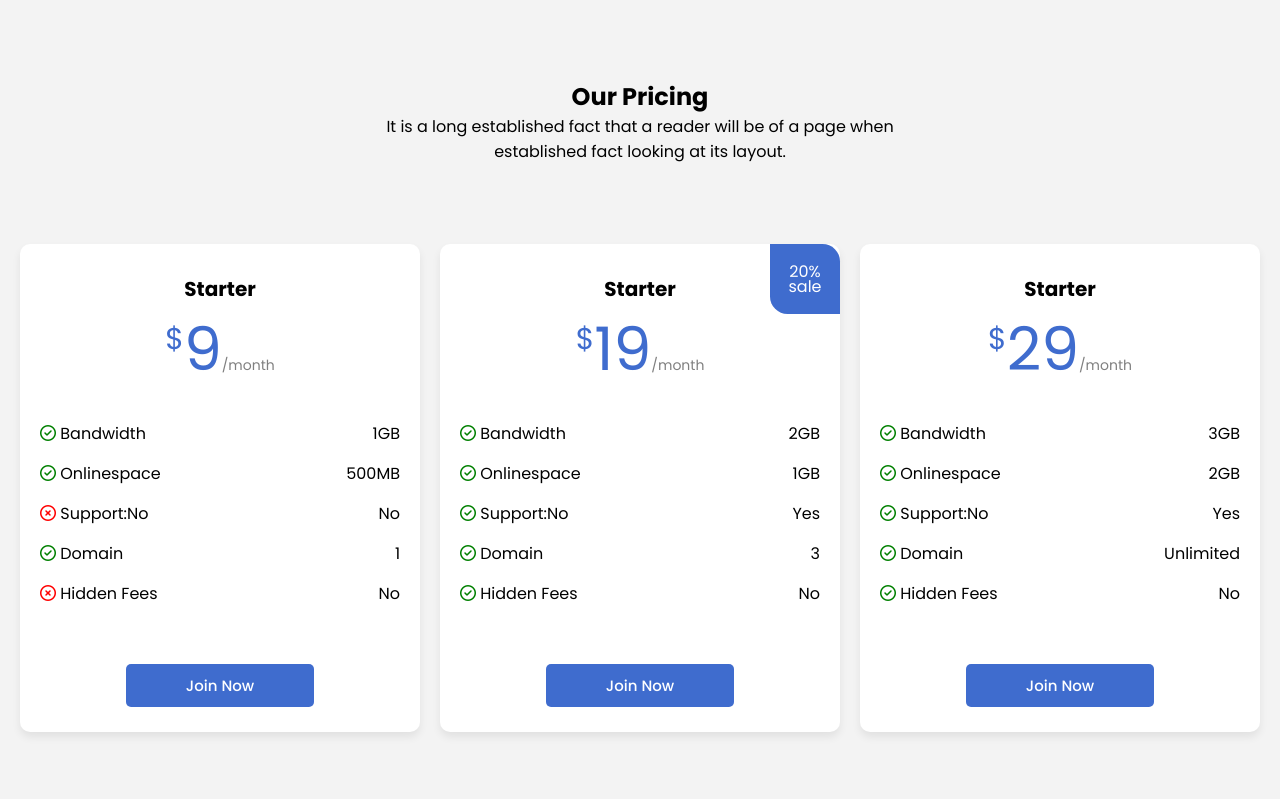
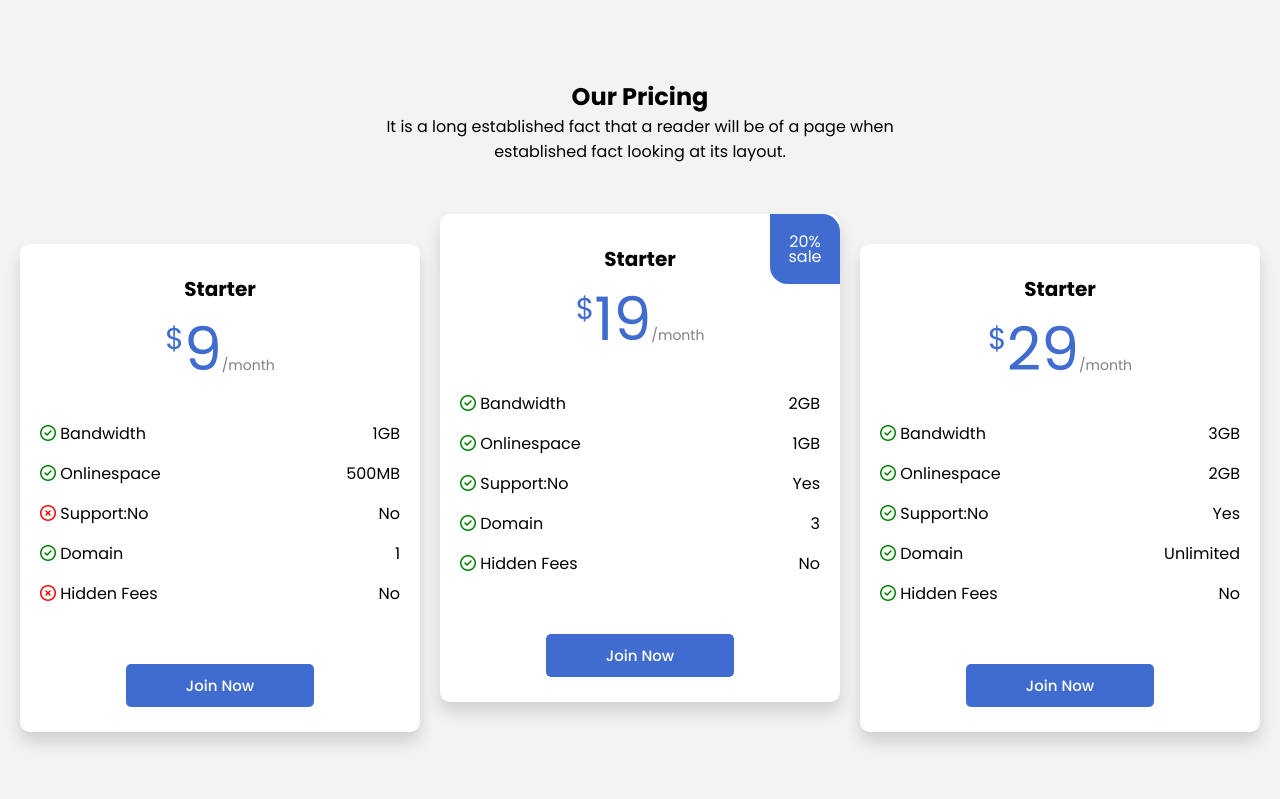
Before and after one commit to fredericbranca/LandingPage, a PHP site: page / in a window 1280 px wide. Shown: the part 4960-5759 px from the top of the page. Run offline with PHP 8.4, Linux system fonts and the light colour scheme; some libraries are stand-ins or nearby versions.

Commit message:
finition partie pricing

```diff
--- a/index.html
+++ b/index.html
@@ -366,6 +366,7 @@
             </div>
 
             <div class="cards-pricing">
+
                 <div class="card-p">
                     <div class="card-p-header">
                         <h2>Starter</h2>
@@ -399,7 +400,7 @@
                 </div>
 
 
-                <div class="cards-pricing">
+                <div class="promo">
                     <div class="card-p">
                         <div class="sale">
                             <p>20% sale</p>
@@ -436,7 +437,7 @@
                     </div>
                 </div>
 
-                <div class="cards-pricing">
+
                 <div class="card-p">
                     <div class="card-p-header">
                         <h2>Starter</h2>
@@ -468,7 +469,7 @@
                     </div>
                     <button>Join Now</button>
                 </div>
-                </div>
+
             </div>
         </div>
     </section>
--- a/style.css
+++ b/style.css
@@ -498,9 +498,7 @@ nav ul li a {
 
 .h-pricing-card{
     max-width: 500px;
-    max-height: 400px;
-    min-width: 150px;
-    min-height: 150px;
+
 }
 .header-pricing img {
     max-width: 500px;
@@ -551,7 +549,6 @@ nav ul li a {
     align-items: center;
     justify-content: center;
     text-align: center;
-    margin-bottom: 80px;
 }
 .text-pricing h2 {
     padding-top: 80px;
@@ -568,14 +565,19 @@ nav ul li a {
 }
 
 .cards-pricing {
-    position: relative;
+    margin-top: 80px;
     display: flex;
     flex-wrap: wrap;
     justify-content: center;
     gap: 20px
 }
 
-.card-p .sale {
+.promo {
+    position:relative;
+    transform: translateY(-30px);
+}
+
+.promo .sale {
     position: absolute;
     display: flex;
     align-items: center;
@@ -589,6 +591,7 @@ nav ul li a {
     border-radius: 0% 25%;
     line-height: 15px;
 }
+
 .card-p .sale p {
     width: 60px;
 }
@@ -598,7 +601,7 @@ nav ul li a {
     background: white;
     text-align: center;
     border-radius: 10px;
-    box-shadow: 0 5px 8px rgba(0,0,0,.075);
+    box-shadow: 0 10px 16px rgba(0, 0, 0, 0.144);
     padding-top: 30px;
 }
 
@@ -652,6 +655,13 @@ nav ul li a {
 }
 
 /* Media Queries */
+@media (max-width: 1256px) {
+    .promo {
+        position:relative;
+        transform: translateY(0px);
+    }
+}
+
 @media (max-width: 1065px) {
     .header-pricing img {
         max-width: 400px;
@@ -659,9 +669,6 @@ nav ul li a {
     }
     .h-pricing-card{
         max-width: 400px;
-        max-height: 300px;
-        min-width: 150px;
-        min-height: 150px;
     }
 }
 
@@ -674,8 +681,5 @@ nav ul li a {
     .h-pricing-card{
         padding-left: 20px;
         max-width: 350px;
-        max-height: 350px;
-        min-width: 150px;
-        min-height: 150px;
     }
 }
```
Lines whose indentation alone changed are shown as unchanged.
